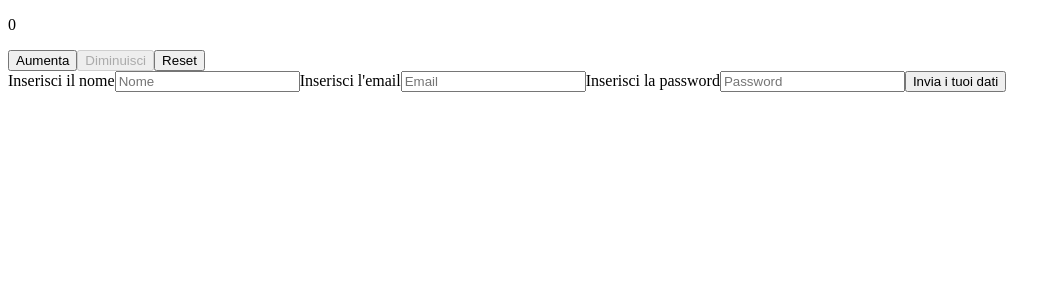
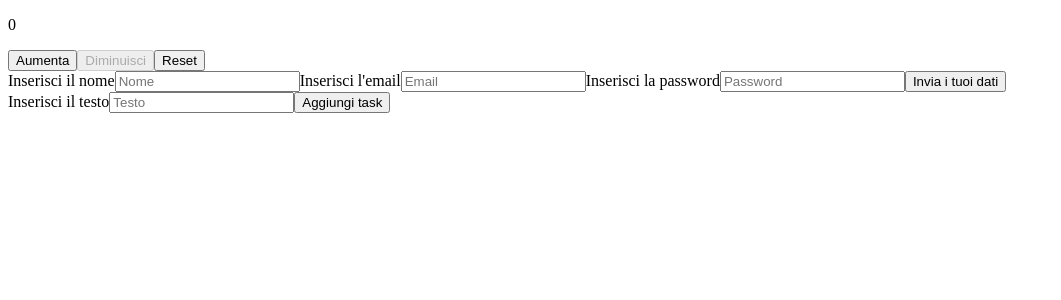
Before and after one commit to AngelaFerraro18/esercizi-react-avanzato, a React (Vite) app: page / in a window 1280 px wide. Shown: the top 300 px of the page, without its empty margins (0-1061 px from the left). Built offline with nearby package versions, Linux system fonts and the light colour scheme.

Commit message:
add: implement Todo List functionality with add, remove, and toggle features

```diff
--- a/src/App.jsx
+++ b/src/App.jsx
@@ -23,6 +23,34 @@ function App() {
       field: e.target.name,
       value: e.target.value
     })
+  }
+
+  const [todos, setTodos] = useState([]);
+  const [newTodo, setNewTodo] = useState('');
+
+
+  function formTasks(e) {
+    e.preventDefault();
+
+    if (newTodo.trim() === '') return;
+
+    const newTask = {
+      id: Date.now(),
+      text: newTodo,
+      completed: false
+    };
+
+    setTodos([...todos, newTask]);
+    setNewTodo('');
+  }
+
+  function handleToggle(id) {
+    setTodos(prev => prev.map(todo => todo.id === id ? { ...todo, completed: !todo.completed } : todo)
+    )
+  }
+
+  function handleRemove(id) {
+    setTodos(prev => prev.filter(todo => todo.id !== id))
   }
 
   return (
@@ -62,6 +90,27 @@ function App() {
         </label>
         <button type="submit">Invia i tuoi dati</button>
       </form>
+
+
+      <form onSubmit={formTasks}>
+        <label>
+          Inserisci il testo
+          <input type="text"
+            placeholder="Testo"
+            value={newTodo}
+            onChange={e => setNewTodo(e.target.value)}
+          />
+
+          <button type="submit">Aggiungi task</button>
+        </label>
+      </form>
+
+      <ul>
+        {todos.map(t => <li key={t.id}>
+          <p onClick={() => handleToggle(t.id)}>{t.completed ? "✅ " : "❌ "}{t.text}</p>
+          <button onClick={() => handleRemove(t.id)}>Rimuovi</button>
+        </li>)}
+      </ul>
     </>
   )
 }
```
Also changed, not shown: 1 other file (tests, documents, lock files or other folders).
